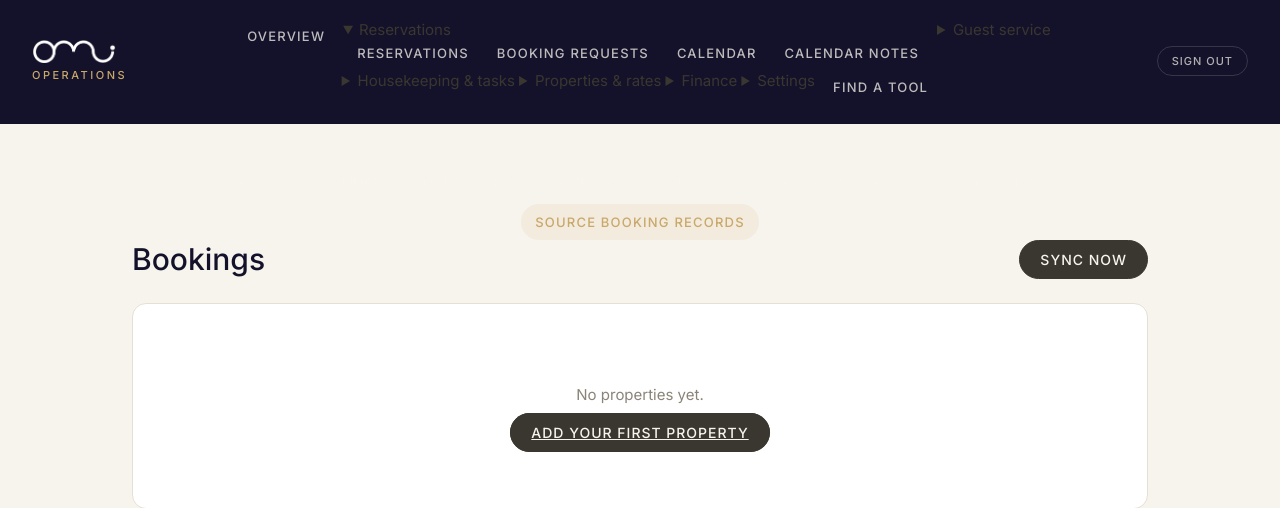
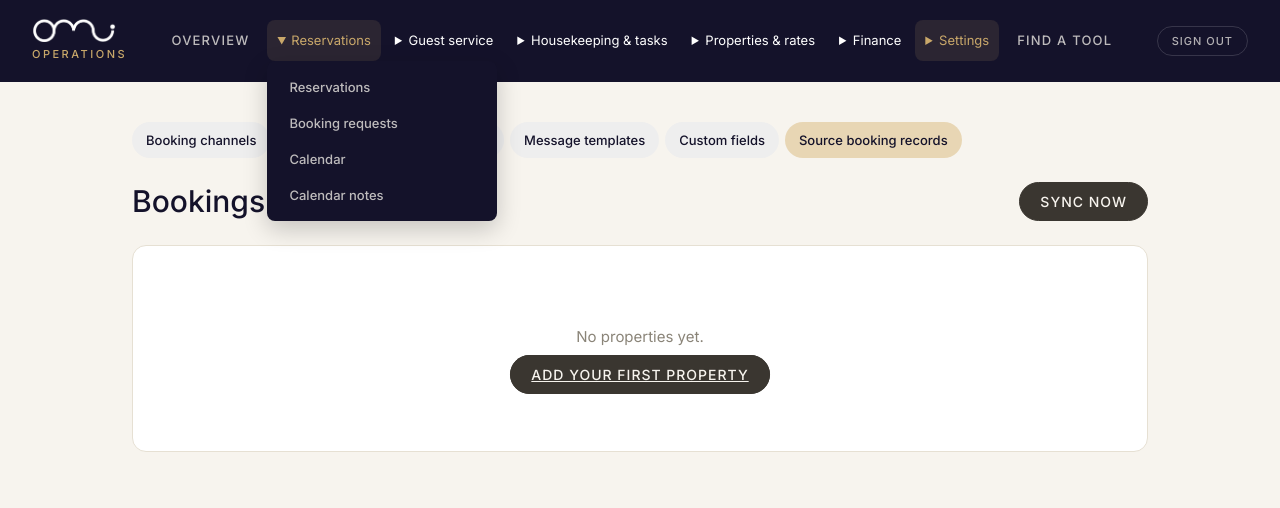
Before and after one commit to Oceanorealty/omi-holiday-ops, a FastAPI app: page / in a window 1280 px wide, after a click on "Reservations". Shown: the top 508 px of the page. Run offline with FastAPI, Linux system fonts and the light colour scheme.

Commit message:
Style grouped navigation and searchable tool cards

```diff
--- a/app/static/style.css
+++ b/app/static/style.css
@@ -355,3 +355,23 @@ select {
   .form-row > label > input, .form-row > label > select { width: 100%; box-sizing: border-box; }
   .form-row > label > input[type="checkbox"] { width: auto; align-self: flex-start; }
 }
+
+/* Main navigation is scoped so table pagination and calendar links keep their own styling. */
+.primary-nav { align-items:center; }
+.nav-group { position:relative; }
+.nav-group summary { cursor:pointer; color:var(--white); padding:10px; font-size:13px; border-radius:8px; }
+.nav-group.current-group > summary, .nav-group[open] > summary { color:var(--gold); background:rgba(201,168,106,.12); }
+.nav-menu { position:absolute; top:100%; left:0; z-index:20; min-width:230px; padding:8px; border-radius:8px; background:var(--navy); box-shadow:0 8px 24px #0003; }
+.nav-menu a { display:block; text-transform:none; letter-spacing:0; border-radius:6px; }
+.section-nav { display:flex; justify-content:flex-start; flex-wrap:wrap; gap:6px; margin-bottom:24px; }
+.section-nav a { color:var(--navy); background:#eee; text-transform:none; letter-spacing:0; }
+.section-nav a:hover,.section-nav a.active { color:var(--navy); background:#e8d6b4; }
+.tool-grid { display:grid; grid-template-columns:repeat(auto-fit,minmax(230px,1fr)); gap:12px; }
+.tool-card { display:flex; flex-direction:column; gap:8px; padding:16px; border:1px solid #ddd; border-radius:8px; text-decoration:none; color:var(--navy); }
+.tool-card:hover { border-color:var(--gold); background:#faf6ef; }
+.tool-card span { color:#555; font-size:14px; }
+a:focus-visible,summary:focus-visible { outline:3px solid var(--gold); outline-offset:3px; }
+@media(max-width:860px) { .primary-nav { align-items:stretch; } .nav-menu { position:static; box-shadow:none; min-width:0; } .section-nav { display:flex; width:auto; margin-top:0; padding-top:0; border-top:0; } .section-nav a { padding:8px 10px; font-size:13px; } }
+
+.tool-search { display:flex; align-items:center; flex-wrap:wrap; gap:10px; margin:20px 0; }
+.tool-search input { padding:10px 12px; border:1px solid #bbb; border-radius:6px; min-width:240px; max-width:100%; }
```
